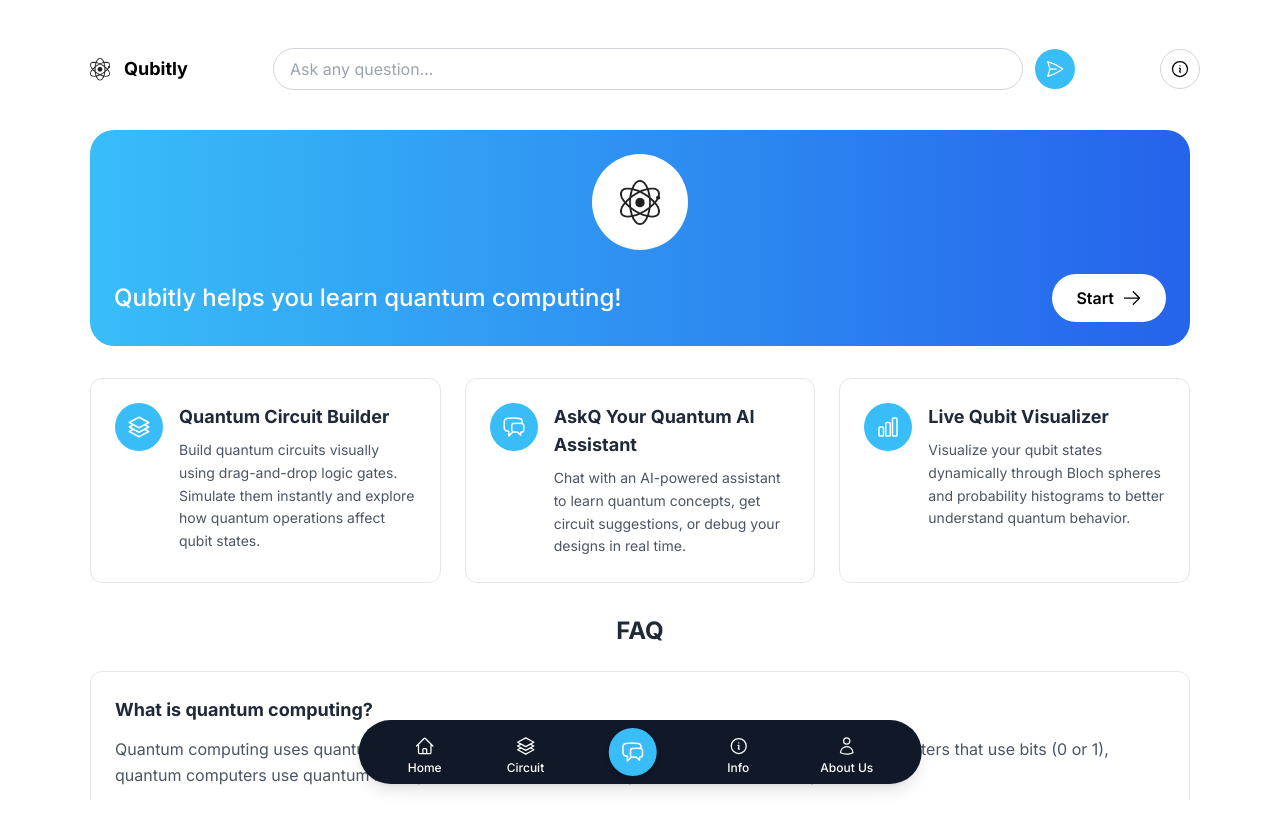
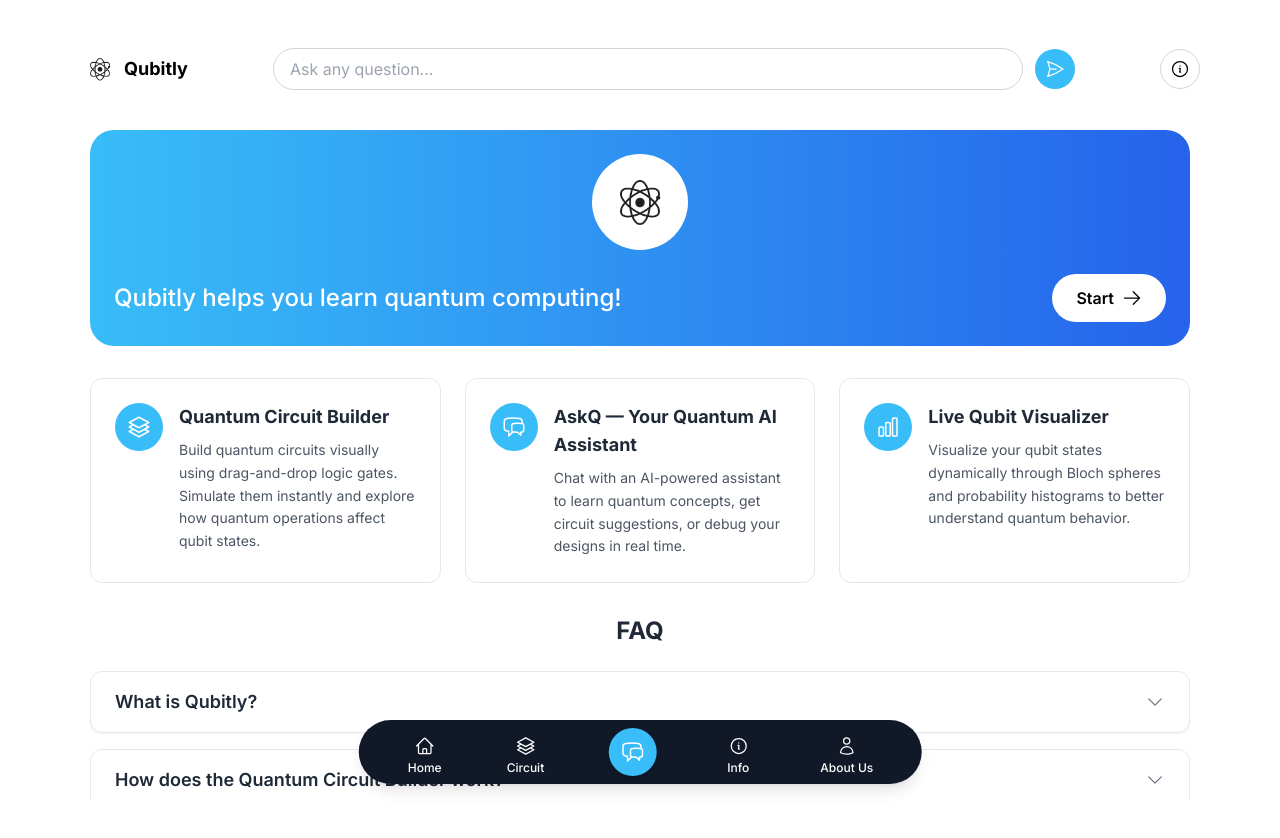
Before and after one commit to I2S9/quantum-circuit-simulator, a Next.js app: page / in a window 1280 px wide. Shown: the top 838 px of the page. Built offline with nearby package versions, Linux system fonts and the light colour scheme.

Commit message:
Enhance ChatWidget component with input handling for user messages and integrate FAQ section; update package-lock.json for new dependency

```diff
--- a/src/components/ChatWidget.tsx
+++ b/src/components/ChatWidget.tsx
@@ -1,6 +1,7 @@
 'use client';
 
 import Image from 'next/image';
+import { useState } from 'react';
 import {
   PaperAirplaneIcon,
   InformationCircleIcon,
@@ -10,9 +11,25 @@ import {
 } from '@heroicons/react/24/outline';
 import { ArrowRightIcon } from '@heroicons/react/24/solid';
 import { useRouter } from 'next/navigation';
+import FAQ from './FAQ';
 
 export default function ChatWidget() {
   const router = useRouter();
+  const [inputMessage, setInputMessage] = useState('');
+
+  const handleSendMessage = () => {
+    if (inputMessage.trim()) {
+      // Redirect to live chat with the message as a query parameter
+      router.push(`/chat/live?prompt=${encodeURIComponent(inputMessage.trim())}`);
+    }
+  };
+
+  const handleKeyPress = (e: React.KeyboardEvent) => {
+    if (e.key === 'Enter' && !e.shiftKey) {
+      e.preventDefault();
+      handleSendMessage();
+    }
+  };
 
   return (
     <div className="h-screen bg-white p-8 overflow-y-auto">
@@ -40,10 +57,16 @@ export default function ChatWidget() {
                 <input
                   type="text"
                   placeholder="Ask any question..."
+                  value={inputMessage}
+                  onChange={(e) => setInputMessage(e.target.value)}
+                  onKeyPress={handleKeyPress}
                   className="w-[750px] px-4 py-2 border border-gray-300 rounded-full focus:outline-none focus:ring-2 focus:ring-sky-400"
                 />
               </div>
-              <button className="w-10 h-10 bg-sky-400 rounded-full flex items-center justify-center hover:bg-sky-500 transition-colors">
+              <button
+                className="w-10 h-10 bg-sky-400 rounded-full flex items-center justify-center hover:bg-sky-500 transition-colors"
+                onClick={handleSendMessage}
+              >
                 <PaperAirplaneIcon className="w-5 h-5 text-white" />
               </button>
             </div>
@@ -147,7 +170,7 @@ export default function ChatWidget() {
                 <ChatBubbleLeftRightIcon className="w-6 h-6 text-white" />
               </div>
               <div className="flex-1">
-                <h3 className="font-bold text-gray-800 text-lg mb-2">AskQ Your Quantum AI Assistant</h3>
+                <h3 className="font-bold text-gray-800 text-lg mb-2">AskQ — Your Quantum AI Assistant</h3>
                 <p className="text-gray-600 text-sm leading-relaxed">
                   Chat with an AI-powered assistant to learn quantum concepts, get circuit suggestions, or debug your designs in real time.
                 </p>
@@ -187,27 +210,8 @@ export default function ChatWidget() {
           </div>
         </div>
 
-                {/* FAQ Section */}
-        <div className="max-w-[1100px] mx-auto mt-8">
-          <h2 className="text-2xl font-bold text-gray-800 mb-6 text-center">FAQ</h2>
-          <div className="space-y-6">
-            {/* FAQ Item 1 */}
-            <div className="bg-white border border-gray-200 rounded-xl p-6">
-              <h3 className="font-bold text-gray-800 text-lg mb-3">What is quantum computing?</h3>
-              <p className="text-gray-600 leading-relaxed">
-                Quantum computing uses quantum mechanical phenomena to process information. Unlike classical computers that use bits (0 or 1), quantum computers use quantum bits (qubits) that can exist in multiple states simultaneously.
-              </p>
-            </div>
-
-            {/* FAQ Item 2 */}
-            <div className="bg-white border border-gray-200 rounded-xl p-6">
-              <h3 className="font-bold text-gray-800 text-lg mb-3">Is Qubitly free to use?</h3>
-              <p className="text-gray-600 leading-relaxed">
-                Yes! Qubitly is completely free and designed for educational purposes. We believe that quantum computing education should be accessible to everyone.
-              </p>
-            </div>
-          </div>
-        </div>
+        {/* FAQ Section */}
+        <FAQ />
       </div>
     </div>
   );
--- /dev/null
+++ b/src/components/FAQ.tsx
@@ -0,0 +1,80 @@
+'use client';
+
+import { useState } from 'react';
+import { ChevronDownIcon, ChevronUpIcon } from '@heroicons/react/24/outline';
+
+interface FAQItem {
+  question: string;
+  answer: string;
+}
+
+const faqData: FAQItem[] = [
+  {
+    question: "What is Qubitly?",
+    answer: "Qubitly is a comprehensive quantum computing learning platform that combines visual circuit building, AI-powered assistance, and real-time simulation to help you understand and explore quantum computing concepts."
+  },
+  {
+    question: "How does the Quantum Circuit Builder work?",
+    answer: "Our drag-and-drop interface allows you to build quantum circuits visually. Simply drag quantum gates onto the circuit, connect them, and run simulations to see how they affect qubit states in real-time."
+  },
+  {
+    question: "What is AskQ and how can it help me?",
+    answer: "AskQ is our AI-powered quantum computing assistant. You can ask questions about quantum concepts, get circuit suggestions, debug your designs, or learn about quantum algorithms through natural conversation."
+  },
+  {
+    question: "Is Qubitly free to use?",
+    answer: "Yes! Qubitly is completely free and designed for educational purposes. We believe that quantum computing education should be accessible to everyone, from beginners to advanced learners."
+  },
+  {
+    question: "Do I need prior quantum computing knowledge?",
+    answer: "No prior knowledge is required! Qubitly is designed to be beginner-friendly with interactive tutorials, visual explanations, and an AI assistant that can help you understand complex concepts step by step."
+  },
+  {
+    question: "What quantum gates are available in the circuit builder?",
+    answer: "We support all standard quantum gates including Hadamard (H), Pauli-X/Y/Z, CNOT, SWAP, Phase gates, and more. Each gate comes with visual feedback and explanations of its effects."
+  }
+];
+
+export default function FAQ() {
+  const [openItems, setOpenItems] = useState<number[]>([]);
+
+  const toggleItem = (index: number) => {
+    setOpenItems(prev =>
+      prev.includes(index)
+        ? prev.filter(i => i !== index)
+        : [...prev, index]
+    );
+  };
+
+  return (
+    <div className="max-w-[1100px] mx-auto mt-8">
+      <h2 className="text-2xl font-bold text-gray-800 mb-6 text-center">FAQ</h2>
+      <div className="space-y-4">
+        {faqData.map((item, index) => (
+          <div key={index} className="bg-white border border-gray-200 rounded-xl overflow-hidden shadow-sm hover:shadow-md transition-shadow">
+            <button
+              onClick={() => toggleItem(index)}
+              className="w-full px-6 py-4 flex items-center justify-between text-left hover:bg-gray-50 transition-colors"
+            >
+              <h3 className="font-semibold text-gray-800 text-lg pr-4">{item.question}</h3>
+              {openItems.includes(index) ? (
+                <ChevronUpIcon className="w-5 h-5 text-gray-500 flex-shrink-0" />
+              ) : (
+                <ChevronDownIcon className="w-5 h-5 text-gray-500 flex-shrink-0" />
+              )}
+            </button>
+            <div
+              className={`overflow-hidden transition-all duration-300 ease-in-out ${
+                openItems.includes(index) ? 'max-h-96 opacity-100' : 'max-h-0 opacity-0'
+              }`}
+            >
+              <div className="px-6 pb-4">
+                <p className="text-gray-600 leading-relaxed">{item.answer}</p>
+              </div>
+            </div>
+          </div>
+        ))}
+      </div>
+    </div>
+  );
+}
```
Also changed, not shown: 1 other file (tests, documents, lock files or other folders).
